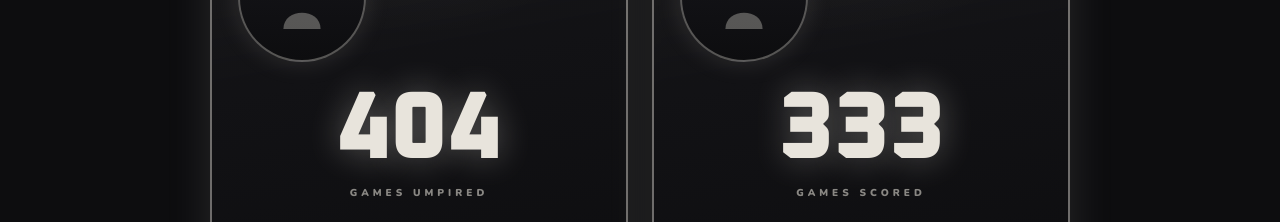
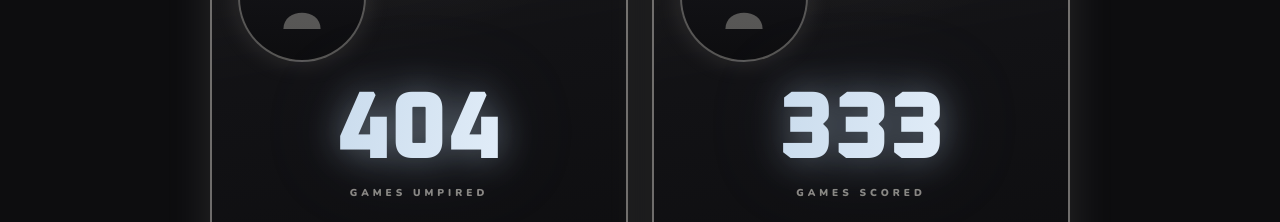
Before and after one commit to N8Nuks/grassrootsfantasy, a Next.js app: page /nfs/officials in a window 1280 px wide. Shown: the part 567-789 px from the top of the page. Built offline with nearby package versions, Linux system fonts and the light colour scheme; no server answers.

Commit message:
Officials: diamond shimmer on the record numbers

```diff
--- a/app/globals.css
+++ b/app/globals.css
@@ -359,3 +359,26 @@ input[type="number"] {
 main {
   padding-top: env(safe-area-inset-top, 0px);
 }
+/* ── Diamond: cold shimmer with a travelling glint, for record numbers ── */
+@keyframes gf-diamond {
+  0% { background-position: -140% 0; }
+  100% { background-position: 240% 0; }
+}
+.gf-diamond-text {
+  background-image: linear-gradient(
+    100deg,
+    #BFD4E8 0%,
+    #E6F0FA 32%,
+    #FFFFFF 44%,
+    #DCEBFF 50%,
+    #FFFFFF 56%,
+    #E6F0FA 68%,
+    #BFD4E8 100%
+  );
+  background-size: 260% 100%;
+  animation: gf-diamond 4.2s ease-in-out infinite;
+  -webkit-background-clip: text;
+  background-clip: text;
+  color: transparent;
+  filter: drop-shadow(0 0 18px #BFD4E870) drop-shadow(0 0 40px #7FA8D420);
+}
--- a/app/nfs/officials/page.tsx
+++ b/app/nfs/officials/page.tsx
@@ -88,8 +88,8 @@ function FeatureCard({ c }: { c: Card }) {
           </svg>
         </div>
 
-        <p className="text-7xl sm:text-8xl font-black leading-none"
-          style={{ fontFamily: 'var(--font-heading)', color: PLATINUM, textShadow: `0 0 34px ${PLATINUM}55` }}>
+        <p className="text-7xl sm:text-8xl font-black leading-none gf-diamond-text"
+          style={{ fontFamily: 'var(--font-heading)' }}>
           {c.games}
         </p>
         <p className="text-[10px] font-black uppercase tracking-[0.4em]" style={{ color: `${PLATINUM}90`, marginTop: '8px' }}>
```
